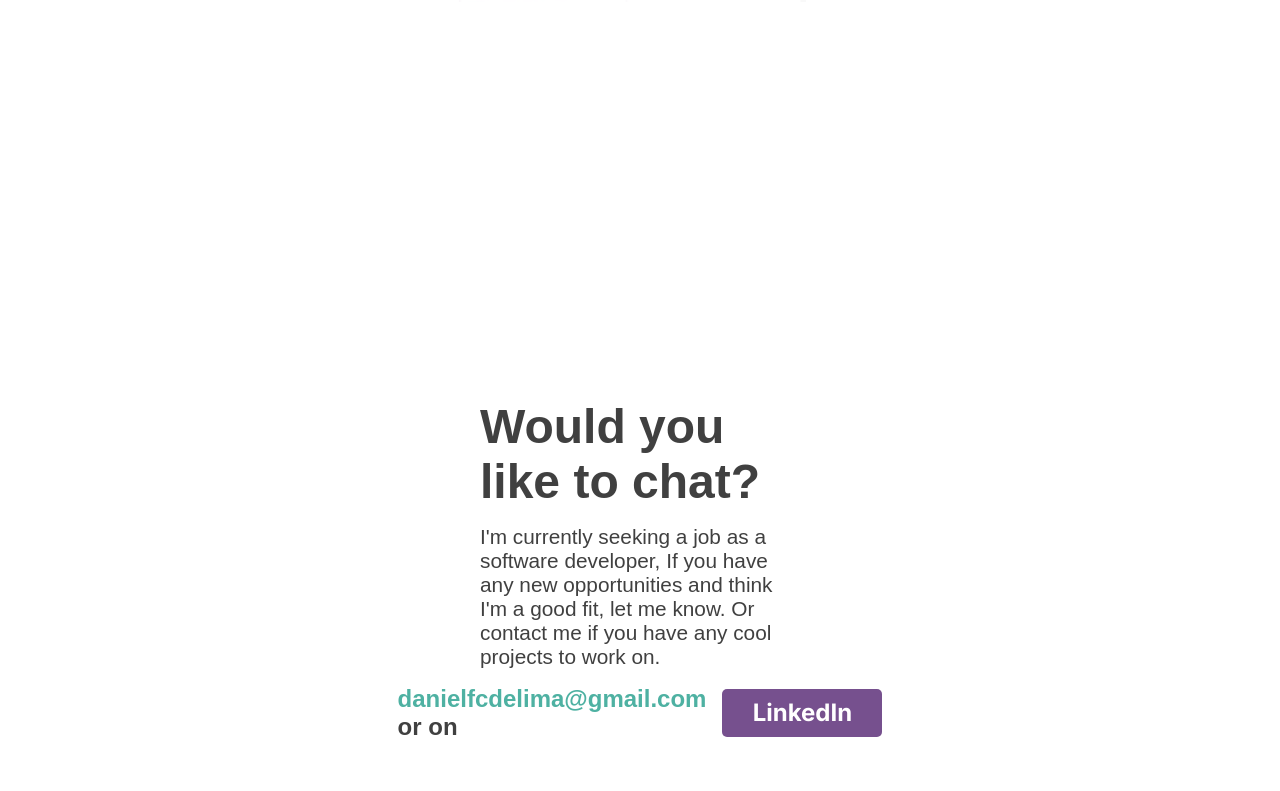
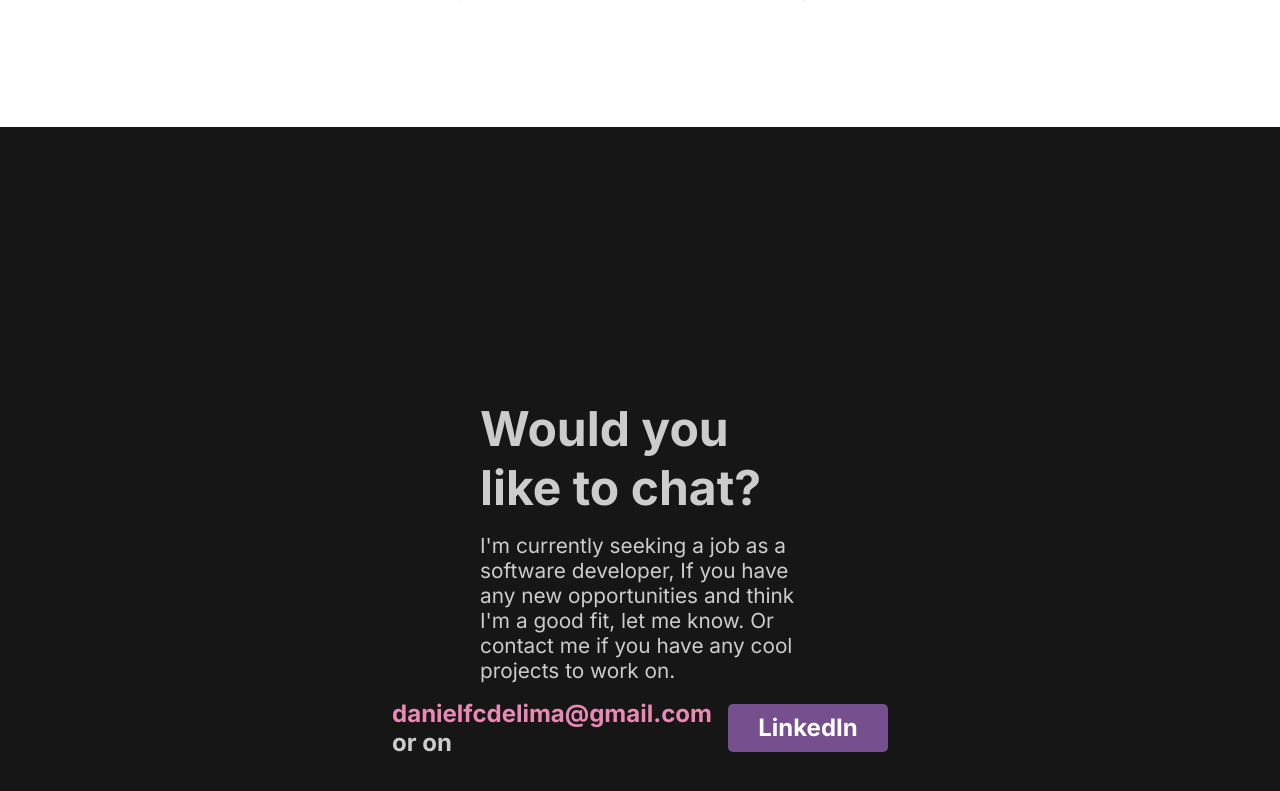
Before and after one commit to dndanli/dndanli-portfolio-v2, a React (Create React App) app in the folder dndanli-portfolio/: page / in a window 1280 px wide. Shown: the part 3237-4028 px from the top of the page. Built offline with nearby package versions, Linux system fonts and the light colour scheme.

Commit message:
Contact component style update

```diff
--- a/dndanli-portfolio/src/Components/Contact/Contact.style.ts
+++ b/dndanli-portfolio/src/Components/Contact/Contact.style.ts
@@ -3,25 +3,25 @@ import Contact from "./Contact";
 
 const StyledContact = styled(Contact)`
   padding: 0 30rem 0 30rem;
-  color: rgba(16, 16, 16, 0.8);
   display: flex;
   flex-direction: column;
   align-items: center;
-  min-height: 100vh;
+  min-height: 70vh;
+  font-family: "Inter", sans-serif;
+  color: rgba(250, 250, 250, 0.8);
+  background-color: #171617;
+  padding-top: 17rem;
 
-  font-family: "Montserrat", sans-serif;
   .contact-title {
-    margin-top: 17rem;
     font-size: 3rem;
   }
 
   a {
     text-decoration: none;
-    color: #fcd1b4;
   }
 
   .email {
-    color: #4eb1a2;
+    color: #eb89b5;
   }
 
   .contact-text {
```
